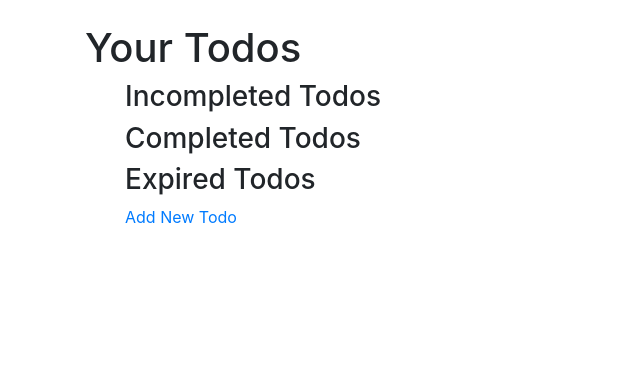
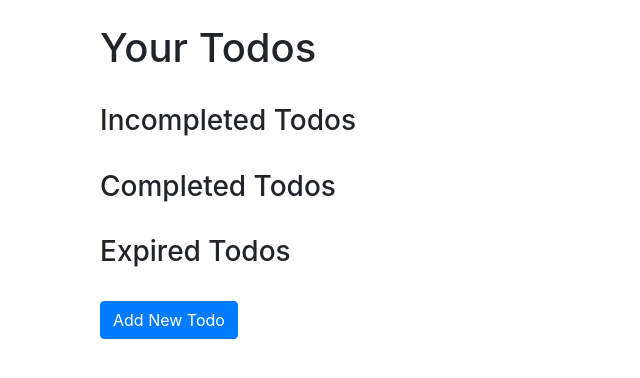
Before and after one commit to Mishalabdullah/CodingOdyssey, a Django app: page /todos/ in a window 1280 px wide. Shown: the part 56-434 px from the top of the page, without its empty margins (0-640 px from the left). Run offline with Django 3.2, Linux system fonts and the light colour scheme; a user stored in the database is signed in; data comes from the database, SQL or seed files in the repository; some libraries are stand-ins or nearby versions.

Commit message:
updated Styles

```diff
--- a/todoAppMulearn/todos/templates/todos.html
+++ b/todoAppMulearn/todos/templates/todos.html
@@ -1,42 +1,50 @@
 {% extends 'base.html' %} {% block content %}
+<div class="container">
   <h1>Your Todos</h1>
 
-<ul>
-  <h3>Incompleted Todos</h3>
-  <ul>
+  <ul class="list-group">
+    <h3 class="mt-4">Incompleted Todos</h3>
+    <ul class="list-group list-group-flush">
       {% for todo in incomplete_todos %}
-    <li>
-        <a href="{%url 'delete_todo' todo.id %}">🗑️</a>
-      {{ todo.title }}<a href="{% url 'todo_not_done' todo.id todo.complete %}">
-        <input
-          type="checkbox"
-          class="todo-checkbox"
-        />
+      <li class="list-group-item">
+        <a class="text-danger" href="{% url 'delete_todo' todo.id %}">🗑️</a>
+        {{ todo.title }}
+        <a href="{% url 'todo_not_done' todo.id todo.complete %}">
+          <input type="checkbox" class="todo-checkbox" />
         </a>
-      <a href="{% url 'edit_todo' todo.id %}">🖉</a>
+        <!-- <a href="{% url 'edit_todo' todo.id %}">🖉</a> -->
       </li>
       {% endfor %}
     </ul>
 
-  <h3>Completed Todos</h3>
-  <ul>
+    <h3 class="mt-4">Completed Todos</h3>
+    <ul class="list-group list-group-flush">
       {% for todo in completed_todos %}
-    <li>
-        <a href="{%url 'delete_todo' todo.id %}"">🗑️</a>
-      {{ todo.title }}<a href="{% url 'done_todo' todo.id todo.complete %}">
-        <input type="checkbox" class="todo-checkbox" checked="todo.complete" />
+      <li class="list-group-item">
+        <a class="text-danger" href="{% url 'delete_todo' todo.id %}">🗑️</a>
+        {{ todo.title }}
+        <a href="{% url 'done_todo' todo.id todo.complete %}">
+          <input
+            type="checkbox"
+            class="todo-checkbox"
+            checked="{{ todo.complete }}"
+          />
         </a>
-      <a href="{% url 'edit_todo' todo.id %}">🖉</a>
+        <!-- <a href="{% url 'edit_todo' todo.id %}">🖉</a> -->
       </li>
       {% endfor %}
     </ul>
 
-  <h3>Expired Todos</h3>
-  <ul>
+    <h3 class="mt-4">Expired Todos</h3>
+    <ul class="list-group list-group-flush">
       {% for todo in expired_todos %}
-    <li><a href="{%url 'delete_todo' todo.id %}"">🗑️</a>{{ todo.title }}<a href="{% url 'edit_todo' todo.id %}">🖉</a></li>
+      <li class="list-group-item">
+        <a class="text-danger" href="{% url 'delete_todo' todo.id %}">🗑️</a>
+        {{ todo.title }}
+      </li>
       {% endfor %}
     </ul>
-  <a href="{% url 'add_todo' %}">Add New Todo</a>
+  </ul>
+  <a class="btn btn-primary mt-4" href="{% url 'add_todo' %}">Add New Todo</a>
+</div>
 {% endblock %}
-</ul>
```
Also changed, not shown: todoAppMulearn/todos/templates/add_todo.html (+25 -6 lines). Lines whose indentation alone changed are shown as unchanged.
